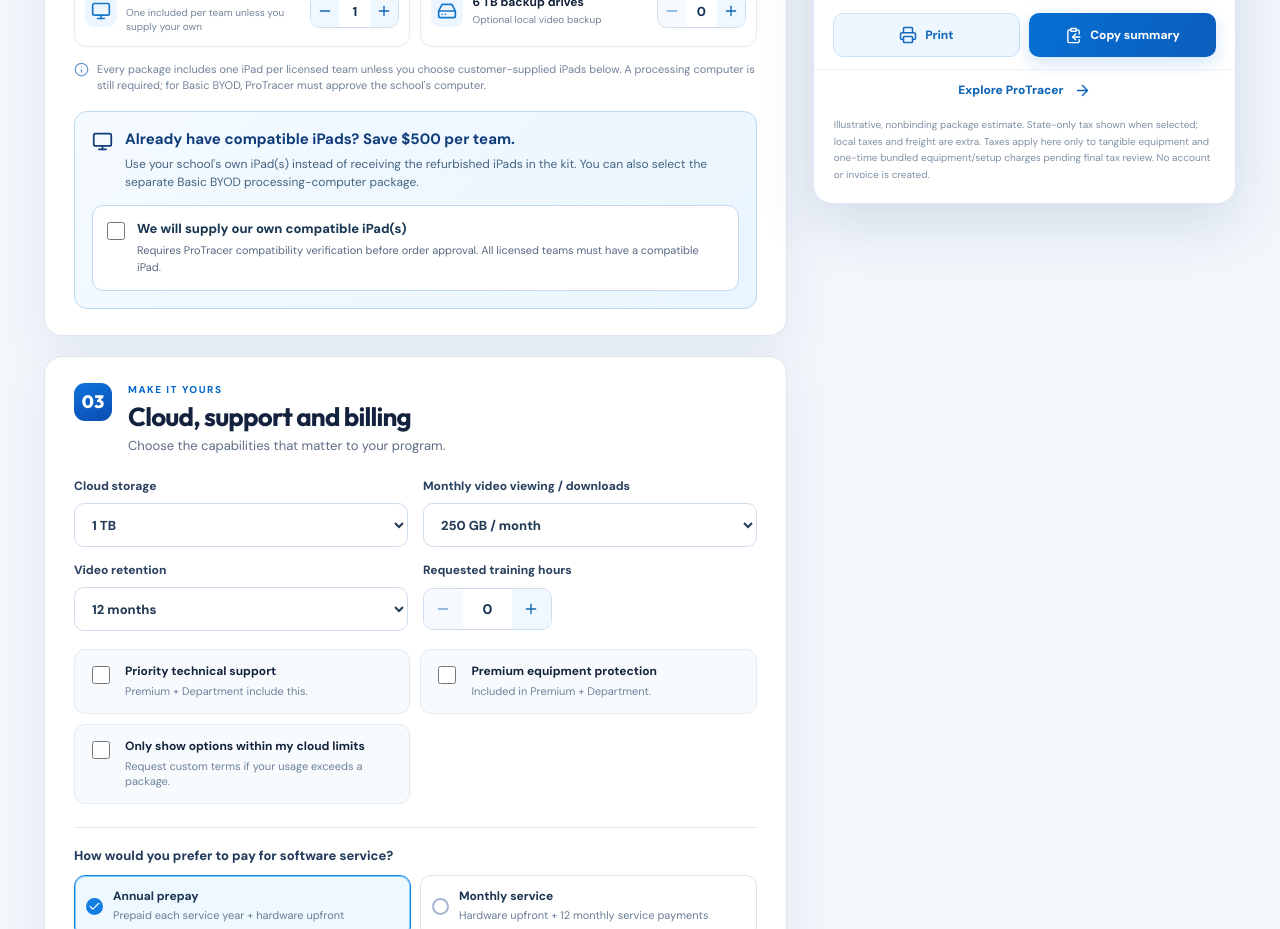
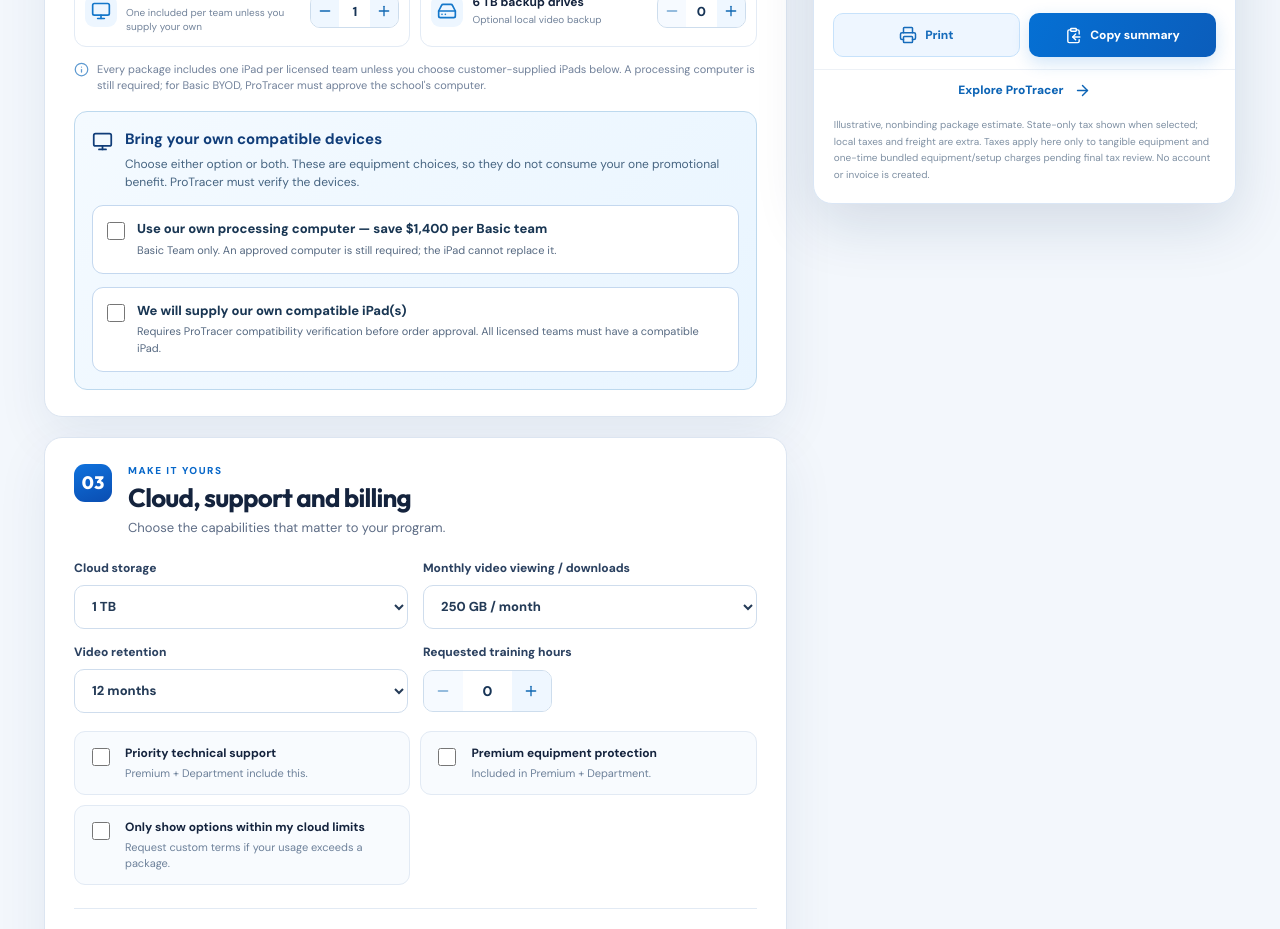
Before and after one commit to I-Dabble/ProTracer-sales-dashboard, a Next.js app: page / in a window 1280 px wide. Shown: the part 1420-2349 px from the top of the page. Built offline with nearby package versions, Linux system fonts and the light colour scheme.

Commit message:
Show laptop and iPad BYOD toggles together, independent of promotion allowance

```diff
--- a/components/SalesApp.tsx
+++ b/components/SalesApp.tsx
@@ -245,7 +245,9 @@ export default function SalesApp(){
         <div className="equipment-grid">{EQUIPMENT.map(e=>{const Icon=e.icon;return <div className="equipment-row" key={e.key}><div className="equipment-icon"><Icon size={20}/></div><div className="equipment-copy"><strong>{e.title}</strong><small>{e.hint}</small></div><Quantity label={e.title} min={e.key==='cameras'?1:0} max={100} value={h[e.key]} onChange={v=>changeHardware(e.key,v)}/></div>;})}</div>
         <p className="helper"><Info size={15}/> Every package includes one iPad per licensed team unless you choose customer-supplied iPads below. A processing computer is still required; for Basic BYOD, ProTracer must approve the school's computer.</p>
         <div className="byod-panel">
-          <div className="byod-panel-head"><Monitor size={21}/><div><strong>Already have compatible iPads? Save $500 per team.</strong><small>Use your school's own iPad(s) instead of receiving the refurbished iPads in the kit. You can also select the separate Basic BYOD processing-computer package.</small></div></div>
+          <div className="byod-panel-head"><Monitor size={21}/><div><strong>Bring your own compatible devices</strong><small>Choose either option or both. These are equipment choices, so they do not consume your one promotional benefit. ProTracer must verify the devices.</small></div></div>
+          <label className="byod-toggle"><input type="checkbox" checked={selectedBase?.package.id==='byod'} disabled={selectedBase?.package.id!=='basic'&&selectedBase?.package.id!=='byod'} onChange={e=>choosePackage(e.target.checked?'byod':'basic')}/><span><strong>Use our own processing computer — save $1,400 per Basic team</strong><small>Basic Team only. An approved computer is still required; the iPad cannot replace it.</small></span></label>
+          {selectedBase?.package.id==='byod'&&<p className="byod-savings"><CheckCircle2 size={17}/> Processing-computer BYOD selected. Savings of <strong>{price(1400*answers.teams)}</strong> are reflected in the Basic package price.</p>}
           <label className="byod-toggle"><input type="checkbox" checked={answers.useOwnIpad} onChange={e=>chooseOwnIpad(e.target.checked)}/><span><strong>We will supply our own compatible iPad(s)</strong><small>Requires ProTracer compatibility verification before order approval. All licensed teams must have a compatible iPad.</small></span></label>
           {answers.useOwnIpad&&<p className="byod-savings"><CheckCircle2 size={17}/> A <strong>{price(500*(selectedBase?.package.id==='department'?Math.max(5,answers.teams):answers.teams))}</strong> iPad BYOD credit is included in the configured package estimate.</p>}
         </div>
```
